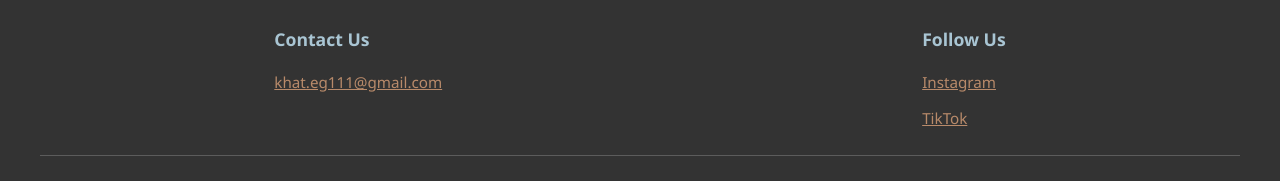
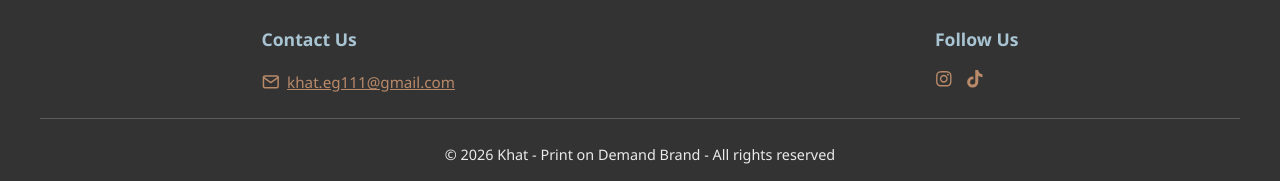
Before and after one commit to khateg/Website, a React (Vite) app: page / in a window 1280 px wide. Shown: the part 763-944 px from the top of the page. Built offline with nearby package versions, Linux system fonts and the light colour scheme; no server answers; the database is empty.

Commit message:
Change social icons

```diff
--- a/src/components/layout/CustomerLayout.jsx
+++ b/src/components/layout/CustomerLayout.jsx
@@ -1,41 +1,44 @@
-import { useEffect, useState } from 'react'
-import { Link, useNavigate } from 'react-router-dom'
-import { auth } from '../../services/firebase'
-import { signOut } from 'firebase/auth'
-import { FiShoppingCart } from 'react-icons/fi'
-import { MdShoppingCart } from 'react-icons/md'
-import { AiOutlineShoppingCart } from 'react-icons/ai'
-import { BiSearch } from 'react-icons/bi'
-import { useCart } from '../../context/CartContext'
-import logo from '../../assets/logo.png'
-import '../styles/layout.css'
+import { useEffect, useState } from "react";
+import { Link, useNavigate } from "react-router-dom";
+import { auth } from "../../services/firebase";
+import { signOut } from "firebase/auth";
+import { FiShoppingCart } from "react-icons/fi";
+import { MdShoppingCart } from "react-icons/md";
+import { AiOutlineShoppingCart } from "react-icons/ai";
+import { BiSearch } from "react-icons/bi";
+import { FiMail } from "react-icons/fi";
+import { FiPhone } from "react-icons/fi";
+import { FaInstagram, FaTiktok } from "react-icons/fa6";
+import { useCart } from "../../context/CartContext";
+import logo from "../../assets/logo.png";
+import "../styles/layout.css";
 
 function CustomerLayout({ children }) {
-  const [user, setUser] = useState(null)
-  const [searchQuery, setSearchQuery] = useState('')
-  const { cartItems, clearCart } = useCart()
-  const navigate = useNavigate()
+  const [user, setUser] = useState(null);
+  const [searchQuery, setSearchQuery] = useState("");
+  const { cartItems, clearCart } = useCart();
+  const navigate = useNavigate();
 
   useEffect(() => {
     const unsubscribe = auth.onAuthStateChanged((currentUser) => {
-      setUser(currentUser)
-    })
-    return unsubscribe
-  }, [])
+      setUser(currentUser);
+    });
+    return unsubscribe;
+  }, []);
 
   const handleLogout = async () => {
-    await signOut(auth)
-    clearCart()
-    navigate('/')
-  }
+    await signOut(auth);
+    clearCart();
+    navigate("/");
+  };
 
   const handleSearch = (e) => {
-    e.preventDefault()
+    e.preventDefault();
     if (searchQuery.trim()) {
-      navigate(`/?search=${encodeURIComponent(searchQuery)}`)
-      setSearchQuery('')
+      navigate(`/?search=${encodeURIComponent(searchQuery)}`);
+      setSearchQuery("");
     }
-  }
+  };
 
   return (
     <div className="customer-layout">
@@ -65,7 +68,10 @@ function CustomerLayout({ children }) {
                   <FiShoppingCart size={20} />
                   {cartItems.length > 0 && (
                     <span className="cart-badge">
-                      {cartItems.reduce((total, item) => total + (item.quantity || 1), 0)}
+                      {cartItems.reduce(
+                        (total, item) => total + (item.quantity || 1),
+                        0,
+                      )}
                     </span>
                   )}
                 </div>
@@ -74,31 +80,60 @@ function CustomerLayout({ children }) {
             </li>
             {user ? (
               <>
-                <li><Link to="/dashboard">Dashboard</Link></li>
-                <li><button onClick={handleLogout} className="logout-btn">Logout</button></li>
+                <li>
+                  <Link to="/dashboard">Dashboard</Link>
+                </li>
+                <li>
+                  <button onClick={handleLogout} className="logout-btn">
+                    Logout
+                  </button>
+                </li>
               </>
             ) : (
-              <li><Link to="/login">Login</Link></li>
+              <li>
+                <Link to="/login">Login</Link>
+              </li>
             )}
           </ul>
         </div>
       </nav>
 
-      <main className="main-content">
-        {children}
-      </main>
+      <main className="main-content">{children}</main>
 
       <footer className="footer">
         <div className="footer-top">
           <div className="footer-left">
             <h4>Contact Us</h4>
-            <a href="mailto:khat.eg111@gmail.com">khat.eg111@gmail.com</a>
-            {/* <a href="tel:+201001234567">+201001234567</a> */}
+            <a href="mailto:khat.eg111@gmail.com" className="footer-icon-link">
+              <FiMail aria-hidden="true" />
+              <span>khat.eg111@gmail.com</span>
+            </a>
+            {/* <a href="tel:+201001234567" className="footer-icon-link"><FiPhone aria-hidden="true" /><span>+201001234567</span></a> */}
           </div>
           <div className="footer-right">
             <h4>Follow Us</h4>
-            <a href="https://www.instagram.com/khat.eg1" target="_blank" rel="noopener noreferrer">Instagram</a>
-            <a href="https://www.tiktok.com/@khat.eg1" target="_blank" rel="noopener noreferrer">TikTok</a>
+            <div className="footer-social-links">
+              <a
+                href="https://www.instagram.com/khat.eg1"
+                target="_blank"
+                rel="noopener noreferrer"
+                className="footer-icon-link"
+                aria-label="Instagram"
+                title="Instagram"
+              >
+                <FaInstagram aria-hidden="true" />
+              </a>
+              <a
+                href="https://www.tiktok.com/@khat.eg1"
+                target="_blank"
+                rel="noopener noreferrer"
+                className="footer-icon-link"
+                aria-label="TikTok"
+                title="TikTok"
+              >
+                <FaTiktok aria-hidden="true" />
+              </a>
+            </div>
           </div>
         </div>
         <div className="footer-center">
@@ -106,7 +141,7 @@ function CustomerLayout({ children }) {
         </div>
       </footer>
     </div>
-  )
+  );
 }
 
-export default CustomerLayout
+export default CustomerLayout;
--- a/src/components/styles/layout.css
+++ b/src/components/styles/layout.css
@@ -1,4 +1,4 @@
-@import '../../styles/variables.css';
+@import "../../styles/variables.css";
 
 /* Customer Layout */
 .customer-layout {
@@ -210,6 +210,11 @@
   color: #8b6a47;
 }
 
+.footer-icon-link svg {
+  flex-shrink: 0;
+  font-size: 1.1rem;
+}
+
 .footer-right {
   text-align: left;
   display: flex;
@@ -237,6 +242,16 @@
 
 .footer-right a:hover {
   color: #8b6a47;
+}
+
+.footer-social-links {
+  display: flex;
+  align-items: center;
+  gap: 0.85rem;
+}
+
+.footer-social-links .footer-icon-link {
+  text-decoration: none;
 }
 
 .footer-center {
```
